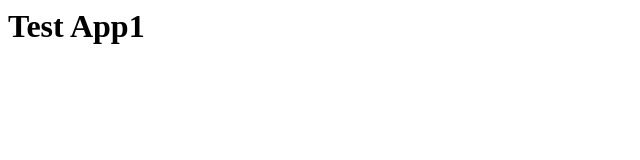
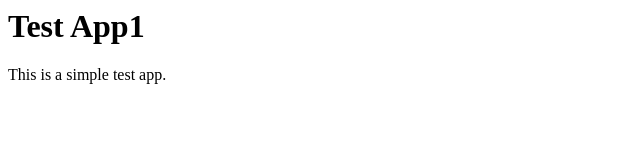
Before and after one commit to ratthaphumph-cell/test-app1, a plain HTML site: page index.html in a window 1280 px wide. Shown: the whole page, without its empty margins (0-640 px from the left). Drawn offline with Linux system fonts and the light colour scheme.

Commit message:
add feature

```diff
--- a/index.html
+++ b/index.html
@@ -1 +1,2 @@
 <h1>Test App1</h1>
+<p>This is a simple test app.</p>
```
Also changed, not shown: 1 other file.
